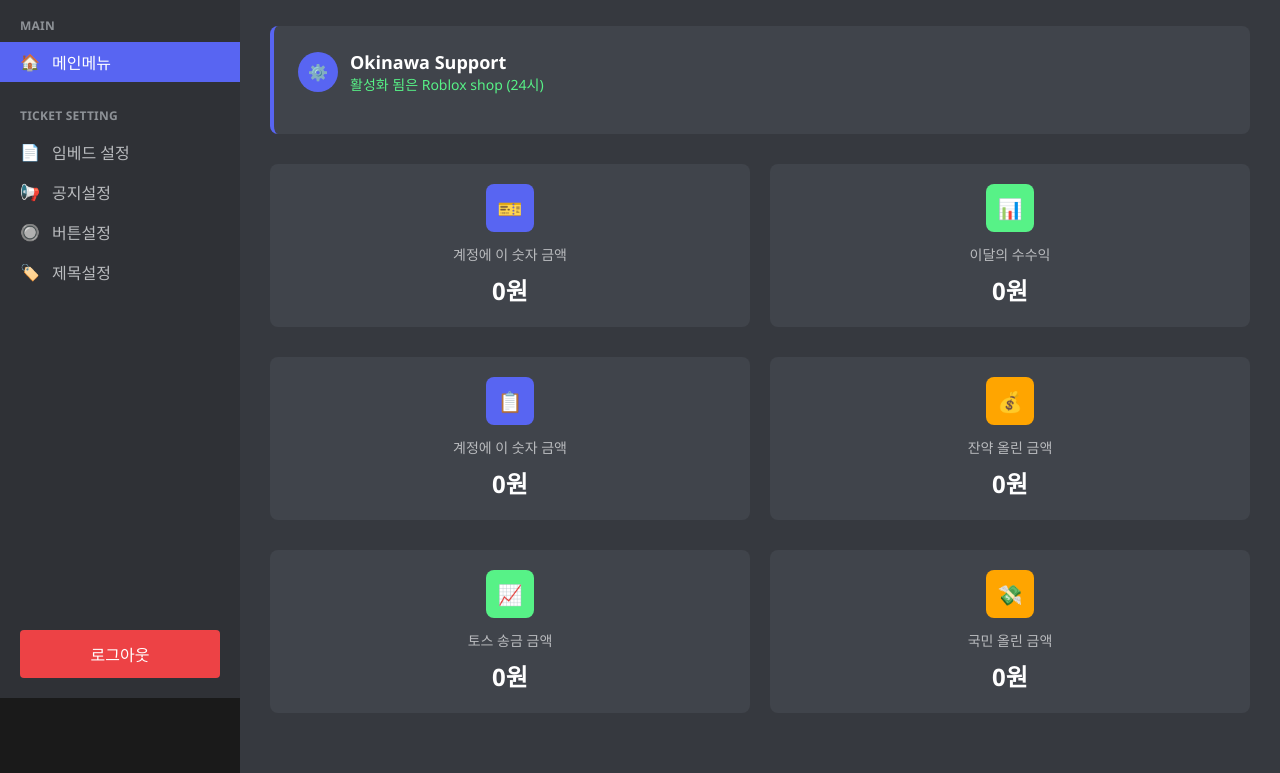
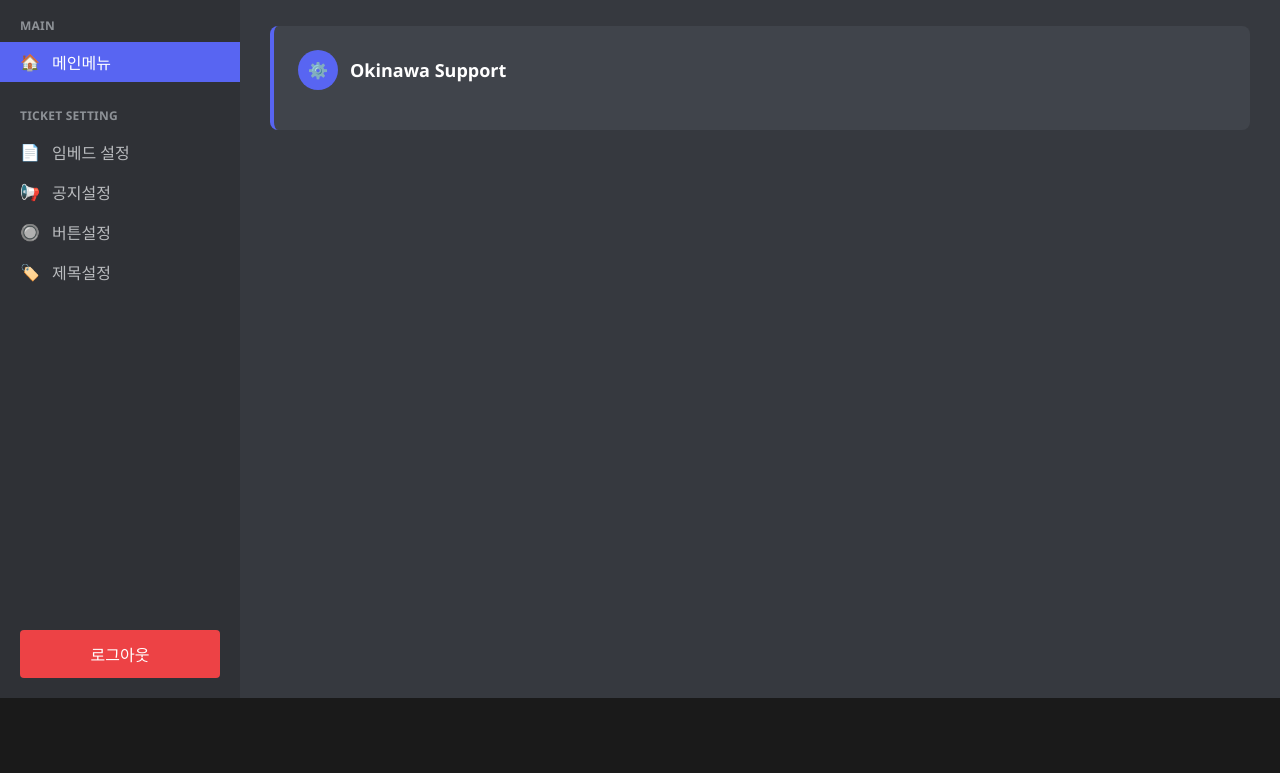
Before and after one commit to Noa0906/OkinawaDash, a website: page views/success.html in a window 1280 px wide. Shown: the part 102-875 px from the top of the page. After the commit the page ends 800 px from the top, so only its background shows below. Drawn offline with Linux system fonts and the light colour scheme.

Commit message:
Update success.html

```diff
--- a/views/success.html
+++ b/views/success.html
@@ -490,53 +490,11 @@
                         <div class="service-icon">⚙️</div>
                         <div>
                             <div class="service-title">Okinawa Support</div>
-                            <div class="service-status">활성화 됨은 Roblox shop (24시)</div>
+                            <div class="service-status"></div>
                         </div>
                     </div>
                 </div>
 
-                <div class="stats-grid">
-                    <div class="stat-card">
-                        <div class="stat-icon blue">🎫</div>
-                        <div class="stat-title">계정에 이 숫자 금액</div>
-                        <div class="stat-value">0원</div>
-                    </div>
-
-                    <div class="stat-card">
-                        <div class="stat-icon green">📊</div>
-                        <div class="stat-title">이달의 수수익</div>
-                        <div class="stat-value">0원</div>
-                    </div>
-                </div>
-
-                <div class="stats-grid">
-                    <div class="stat-card">
-                        <div class="stat-icon blue">📋</div>
-                        <div class="stat-title">계정에 이 숫자 금액</div>
-                        <div class="stat-value">0원</div>
-                    </div>
-
-                    <div class="stat-card">
-                        <div class="stat-icon orange">💰</div>
-                        <div class="stat-title">잔약 올린 금액</div>
-                        <div class="stat-value">0원</div>
-                    </div>
-                </div>
-
-                <div class="stats-grid">
-                    <div class="stat-card">
-                        <div class="stat-icon green">📈</div>
-                        <div class="stat-title">토스 송금 금액</div>
-                        <div class="stat-value">0원</div>
-                    </div>
-
-                    <div class="stat-card">
-                        <div class="stat-icon orange">💸</div>
-                        <div class="stat-title">국민 올린 금액</div>
-                        <div class="stat-value">0원</div>
-                    </div>
-                </div>
-            </div>
 
             <!-- Embed Settings Section -->
             <div id="embed" class="content-section">
```
